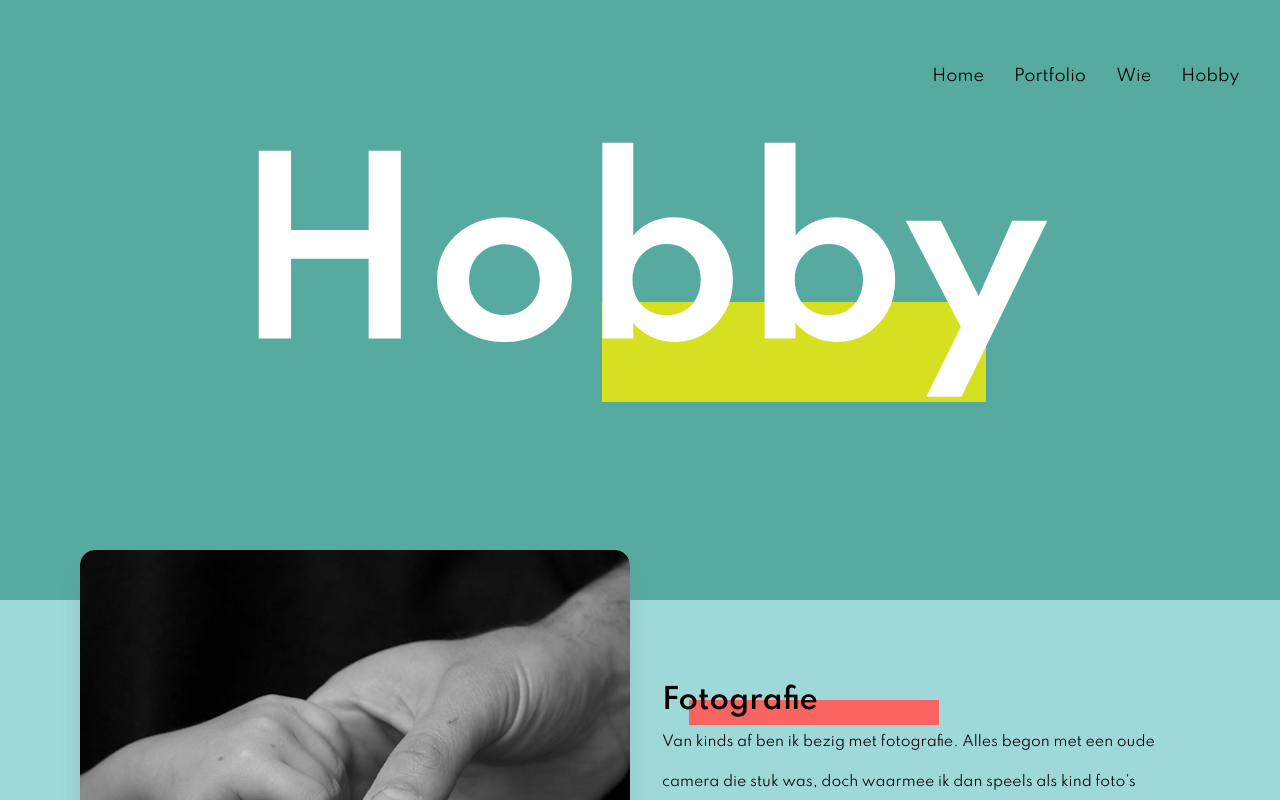
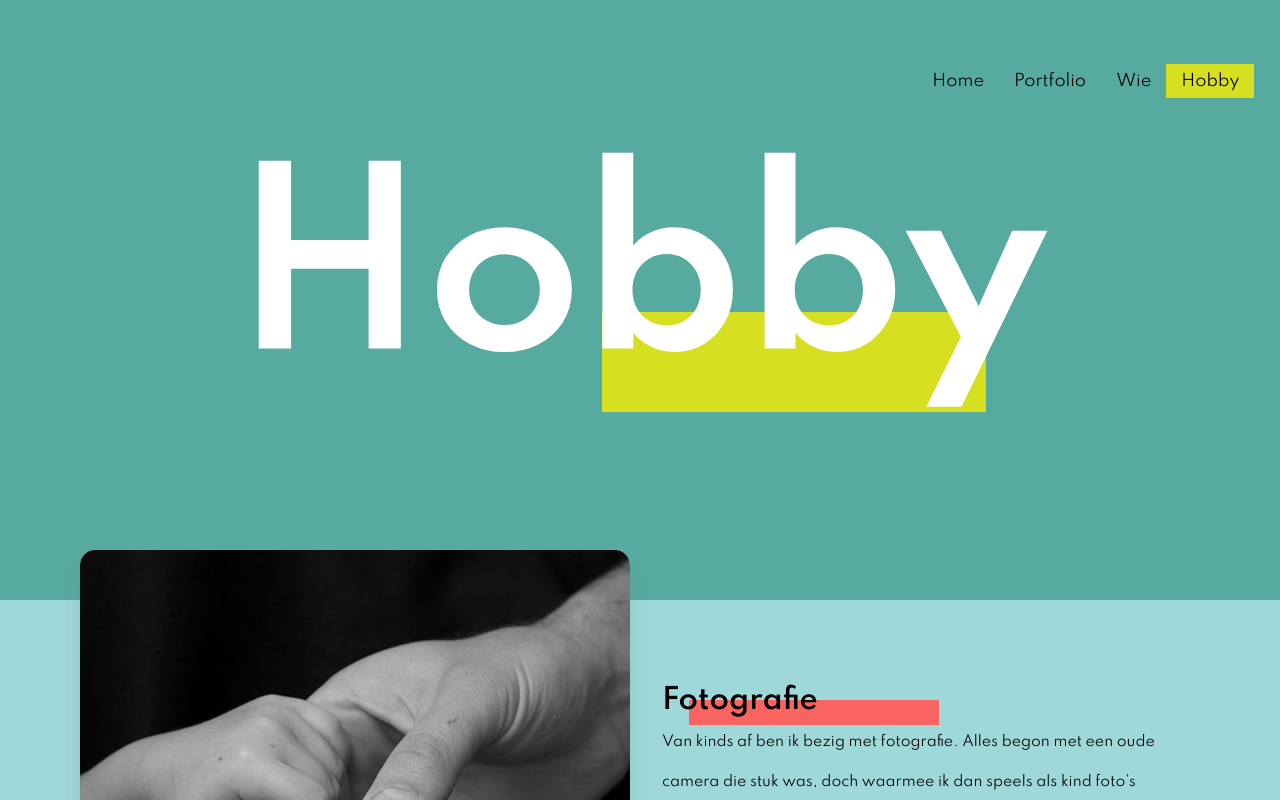
Before and after one commit to Elke-Oostvogels/portfolio, a React (Create React App) app: page /hobby in a window 1280 px wide. Shown: the top 800 px of the page. Built offline with nearby package versions, Linux system fonts and the light colour scheme.

Commit message:
Active state menu

```diff
--- a/src/App.js
+++ b/src/App.js
@@ -37,7 +37,7 @@ function App() {
             <Route path={'/project/bib'} element={<Bib title={"Bib"}/>}/>
             <Route path={'/project/kokomocity'} element={<Kokomocity title={"Kokomocity"}/>}/>
             <Route path={'/project/delfino'} element={<Delfino title={"Delfino"}/>}/>
-            <Route path={'/project/huizenscanner'} element={<Huizenscanner title={"Huizenscanner"}/>}/>
+            <Route path={'/project/huizenscanner'} element={<Huizenscanner title={"Huizen scanner"}/>}/>
             <Route path={'/project/parkzktnaam'} element={<ParkNaam title={"Park zkt. naam"}/>}/>
             <Route path={'/project/mortselhelpt'} element={<MortselHelpt title={"Mortsel helpt"}/>}/>
         </Routes>
--- a/src/js/componenten/menu/Menu.js
+++ b/src/js/componenten/menu/Menu.js
@@ -1,22 +1,31 @@
 import {Link} from "react-router-dom";
 import './menu.scss';
+import {MenuItem} from "./MenuItem";
 
 export const Menu = () => {
 
+    const menu = [
+        {
+            name: 'Home',
+            url: '/'
+        }, {
+            name: 'Portfolio',
+            url: '/portfolio'
+        }, {
+            name: 'Wie',
+            url: '/wie'
+        }
+        , {
+            name: 'Hobby',
+            url: '/hobby'
+        }
+    ]
+
+
     return <div className={"flex justify-end menu"}>
-        <Link to={"/"}>
-            <h5>Home</h5>
-        </Link>
-
-        <Link to={"/portfolio"}>
-            <h5>Portfolio</h5>
-        </Link>
-
-        <Link to={"/wie"}>
-            <h5>Wie</h5>
-        </Link>
-        <Link to={"/hobby"}>
-            <h5>Hobby</h5>
-        </Link>
+        {menu.map(m => <Link to={m.url}>
+                <MenuItem info={m.name} url={m.url}/>
+            </Link>
+        )}
     </div>
 }
--- /dev/null
+++ b/src/js/componenten/menu/MenuItem.js
@@ -0,0 +1,16 @@
+import {useLocation} from "react-router-dom";
+import './menu.scss';
+
+export const MenuItem = (props) => {
+
+    const location = useLocation();
+    let active = '';
+
+    if (location.pathname.startsWith(props.url) && props.url !== '/') {
+        active = "menu_active";
+    }
+
+    return <h5 className={`menu ${active}`}>
+        {props.info.charAt(0).toUpperCase() + props.info.slice(1)}
+    </h5>
+}
--- a/src/js/componenten/menu/menu.scss
+++ b/src/js/componenten/menu/menu.scss
@@ -5,6 +5,10 @@
 
   h5 {
     @include font-regular;
-    padding: 0 15px;
+    padding: 5px 15px;
+  }
+
+  &_active {
+    background-color: $base-cold;
   }
 }
--- a/src/js/page/Project/Programmeren/ScheldeOord.js
+++ b/src/js/page/Project/Programmeren/ScheldeOord.js
@@ -66,7 +66,7 @@ export const ScheldeOord = (props) => {
             <SwiperProjecten info={photo} size={'_lg'}/>
 
             <div className={"flex flex-row flex-wrap mt-8"}>
-                <div className={"basis-full  md:basis-1/2 p-8"}>
+                <div className={"basis-full  md:basis-1/2 md:p-8"}>
                     <p>
                         Mijn idee omvatte volgende pagina's:
                     </p>
@@ -94,7 +94,7 @@ export const ScheldeOord = (props) => {
                         Op deze pagina vind men de prijzen en kan men ee reservatie maken.
                     </p>
                 </div>
-                <div className={"basis-full  md:basis-1/2 p-8"}>
+                <div className={"basis-full  md:basis-1/2 md:p-8"}>
                     <p>
                         <b> Minimum vereisten:</b>
                         <ul>
--- a/src/js/page/Project/Programmeren/bib.js
+++ b/src/js/page/Project/Programmeren/bib.js
@@ -136,7 +136,7 @@ export const Bib = (props) => {
             </div>
             <SwiperProjecten info={photo} size={'_lg'}/>
             <div className={"flex flex-row flex-wrap"}>
-                <div className={"basis-full  md:basis-1/2 p-8"}>
+                <div className={"basis-full  md:basis-1/2  md:p-8"}>
                     <p>
                         <b>Briefing opdracht: </b>
                         Deze bibliotheek heeft als hoofddoel om boeken
@@ -162,7 +162,7 @@ export const Bib = (props) => {
                         niet-leden
                     </p>
                 </div>
-                <div className={"basis-full  md:basis-1/2 p-8"}>
+                <div className={"basis-full  md:basis-1/2 md:p-8"}>
                     <p>
                         <b> Gevorderde programmeertechnieken: </b> er waren een paar minimum vereiseten waar we aan
                         moesten voldoen
```
